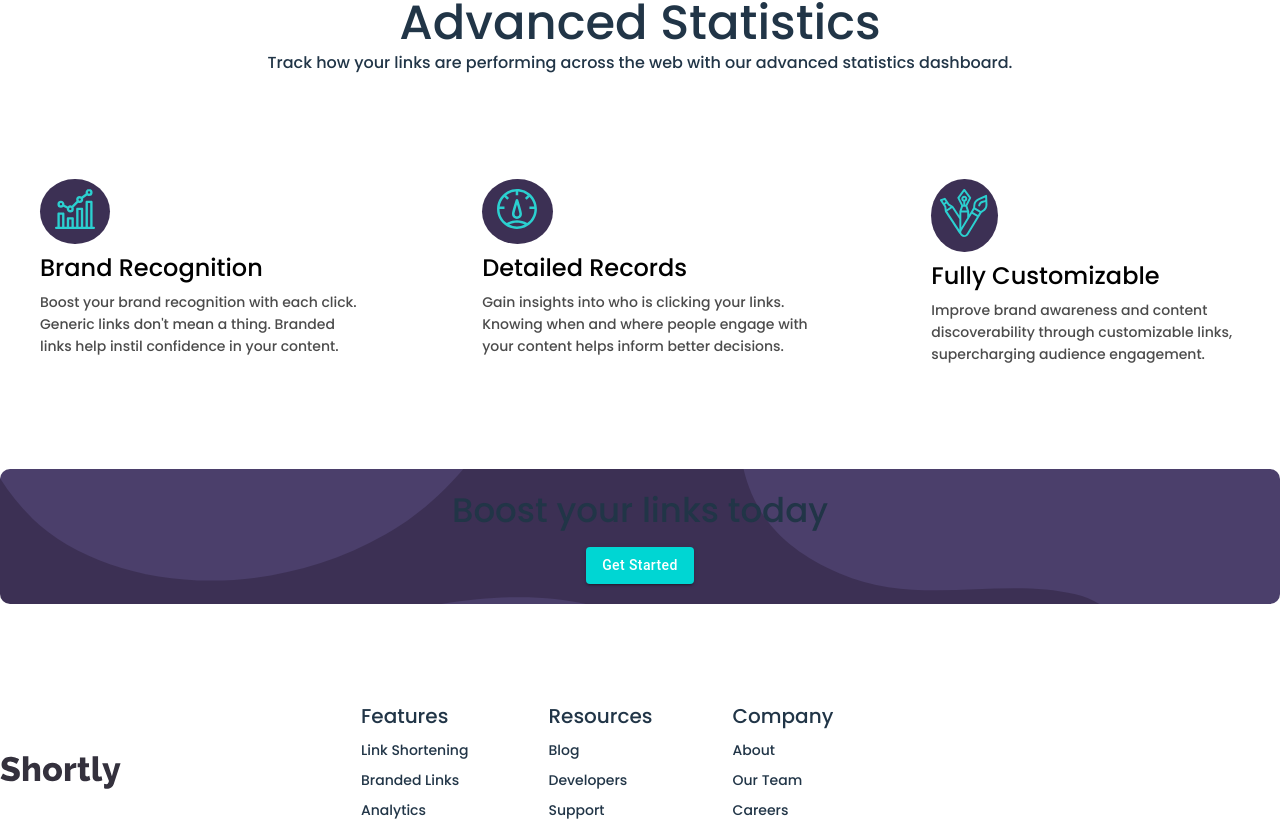
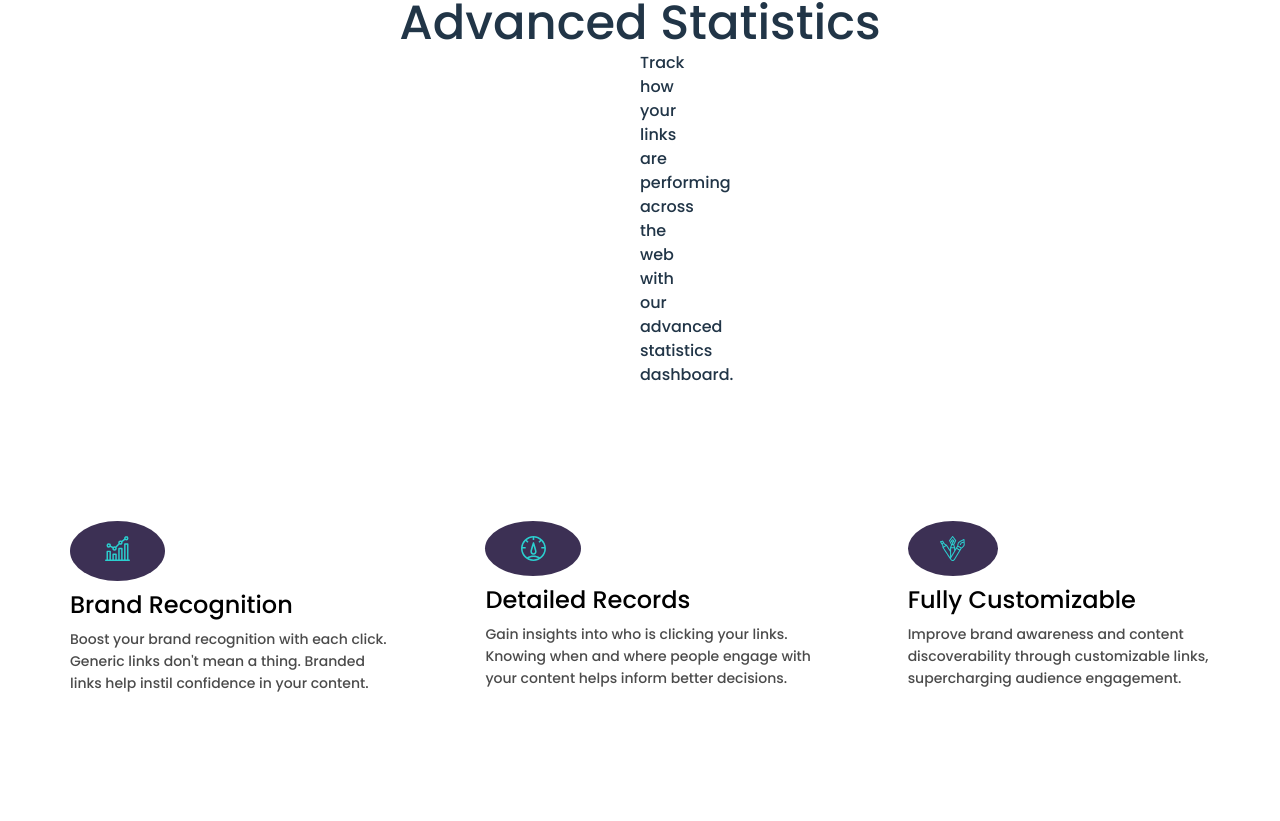
Before and after one commit to Proton-number/urlshortening, a React (Vite) app: page / in a window 1280 px wide. Shown: the part 1008-1829 px from the top of the page. Built offline with nearby package versions, Linux system fonts and the light colour scheme.

Commit message:
600px screen adjustments

```diff
--- a/src/Components/Desktop View/DesktopMiddle/Middle.jsx
+++ b/src/Components/Desktop View/DesktopMiddle/Middle.jsx
@@ -22,19 +22,65 @@ function Middle() {
   return (
    <>
 
-     <Stack spacing={8}>
+     <Stack spacing={8} >
 
 <Stack sx={{ alignItems:'center'}}>
     <Typography variant='h3'>Advanced Statistics</Typography>
 
-    <Typography variant='body1'>Track how your links are performing across the web with our advanced statistics dashboard.</Typography>
+    <Typography
+    variant='body1'
+    sx={{
+        textAlign:'center',
+         width:{
+            sm:'50%', //600
+            lg:'' //1200
+         }
+        }}
+    >Track how your links are performing across the web with our advanced statistics dashboard.</Typography>
 </Stack>
 
-<Stack direction='row' spacing={4} >
-    <Stack spacing={1} sx={{backgroundColor:'hsl(0, 0%, 100%)', color:'black'}} p={5}>
+<Stack
+        direction='row'
+        spacing={4}
+    sx={{
+        padding:{
+            sm:'40px'
+        }
+    }}
+ >
+    <Stack
+    spacing={1}
+    sx={{
+        backgroundColor:'hsl(0, 0%, 100%)',
+         color:'black',
+         padding:{
+            sm:'30px'
+         }
+         }} >
 
-        <Box sx={{backgroundColor:'hsl(260, 27%, 26%)', width:'15%', display:'flex', justifyContent:'center', padding:'10px', borderRadius:'50%'}}>
-        <Box component='img' src={brand} sx={{marginBottom:'5px'}}  />
+        <Box
+        sx={{
+            backgroundColor:'hsl(260, 27%, 26%)',
+            width:{
+                sm:'20%'
+            },
+            display:'flex',
+            justifyContent:'center',
+            padding:{
+                sm:'15px'
+            },
+            borderRadius:'80%'
+            }}
+            >
+        <Box
+        component='img'
+        src={brand}
+        sx={{
+            marginBottom:'5px',
+            width:{
+                sm:'25px'
+            }
+             }}  />
         </Box>
 
 
@@ -43,23 +89,79 @@ function Middle() {
 
     </Stack>
 
-    <Stack spacing={1} sx={{backgroundColor:'hsl(0, 0%, 100%)', color:'black'}} p={5}>
-
-    <Box sx={{backgroundColor:'hsl(260, 27%, 26%)', width:'15%', display:'flex', justifyContent:'center', padding:'10px', borderRadius:'50%'}}>
-        <Box component='img' src={detailed} sx={{marginBottom:'5px'}}  />
+    <Stack
+    spacing={1}
+     sx={{
+        backgroundColor:'hsl(0, 0%, 100%)',
+         color:'black',
+         padding:{
+            sm:'30px'
+         }
+         }}
+    >
+  <Box
+        sx={{
+            backgroundColor:'hsl(260, 27%, 26%)',
+            width:{
+                sm:'20%'
+            },
+            display:'flex',
+            justifyContent:'center',
+            padding:{
+                sm:'15px'
+            },
+            borderRadius:'80%'
+            }}
+            >
+        <Box
+        component='img'
+        src={detailed}
+        sx={{
+            width:{
+                sm:'25px'
+            }
+             }}  />
         </Box>
-
 
 
         <Typography variant='h5'>Detailed Records</Typography>
         <Typography variant='subtitle2' sx={{opacity:'70%'}} >Gain insights into who is clicking your links. Knowing when and where people engage with your content helps inform better decisions.</Typography>
     </Stack>
 
-    <Stack spacing={1} sx={{backgroundColor:'hsl(0, 0%, 100%)', color:'black'}} p={5}>
+    <Stack
+    spacing={1}
+    sx={{
+        backgroundColor:'hsl(0, 0%, 100%)',
+         color:'black',
+         padding:{
+            sm:'30px'
+         }
+         }}
+    >
+     <Box
+        sx={{
+            backgroundColor:'hsl(260, 27%, 26%)',
+            width:{
+                sm:'20%'
+            },
+            display:'flex',
+            justifyContent:'center',
+            padding:{
+                sm:'15px'
+            },
+            borderRadius:'80%'
+            }}
+            >
+        <Box
+        component='img'
+        src={fullyCustomizable}
+        sx={{
+            width:{
+                sm:'25px'
+            }
+             }}  />
+        </Box>
 
-    <Box sx={{backgroundColor:'hsl(260, 27%, 26%)', width:'15%', display:'flex', justifyContent:'center', padding:'10px', borderRadius:'50%'}}>
-        <Box component='img' src={fullyCustomizable} sx={{marginBottom:'5px'}}  />
-        </Box>
 
 
 
@@ -77,7 +179,7 @@ function Middle() {
              backgroundRepeat:'no-repeat',
              borderRadius:'10px',
              backgroundSize:'cover',
-             padding:'20px'
+             padding:'50px'
         }}
         spacing={2}
         >
--- a/src/Components/Desktop View/DesktopTop/Top.jsx
+++ b/src/Components/Desktop View/DesktopTop/Top.jsx
@@ -60,7 +60,8 @@ function Top() {
         style={{textTransform:'none', color:'white'}}
         variant='contained'
         sx={{width:{
-          sm:'45%'
+          sm:'45%', //600
+          lg:'16%' //1200
         }}}
         disableElevation
         >
```
